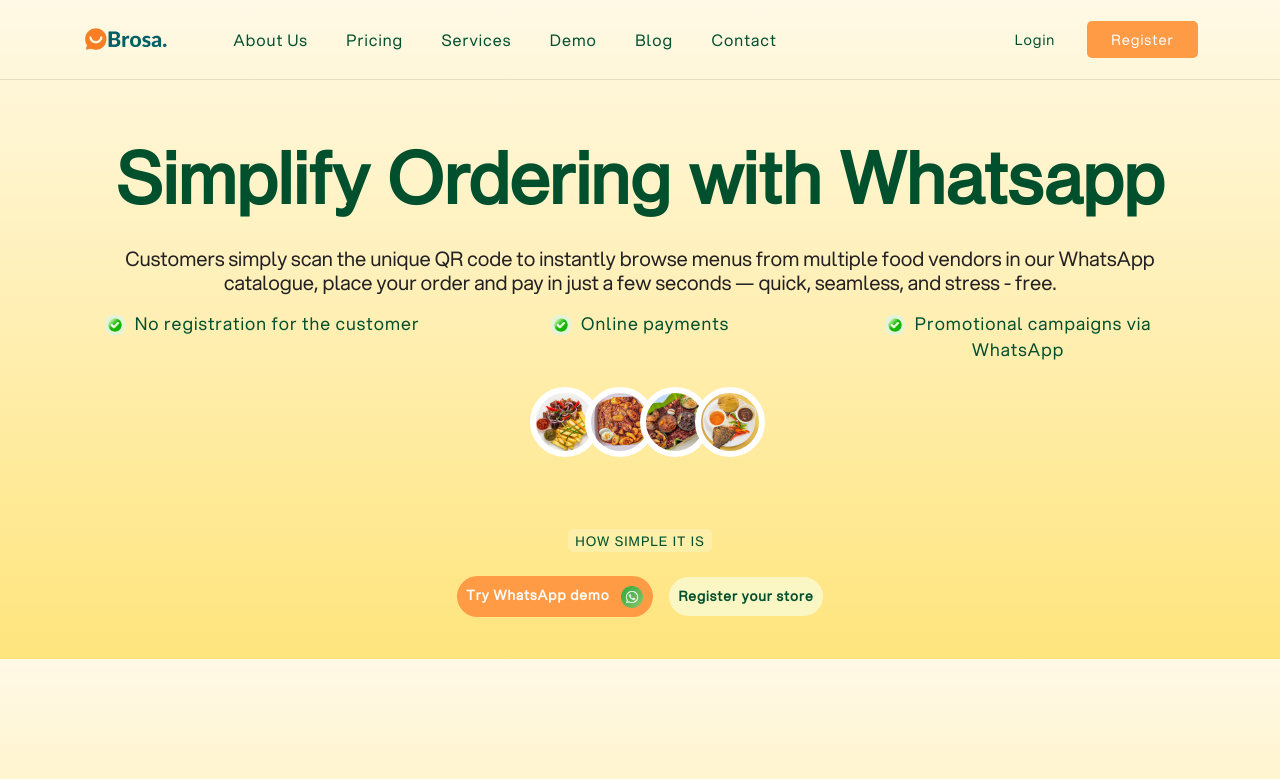
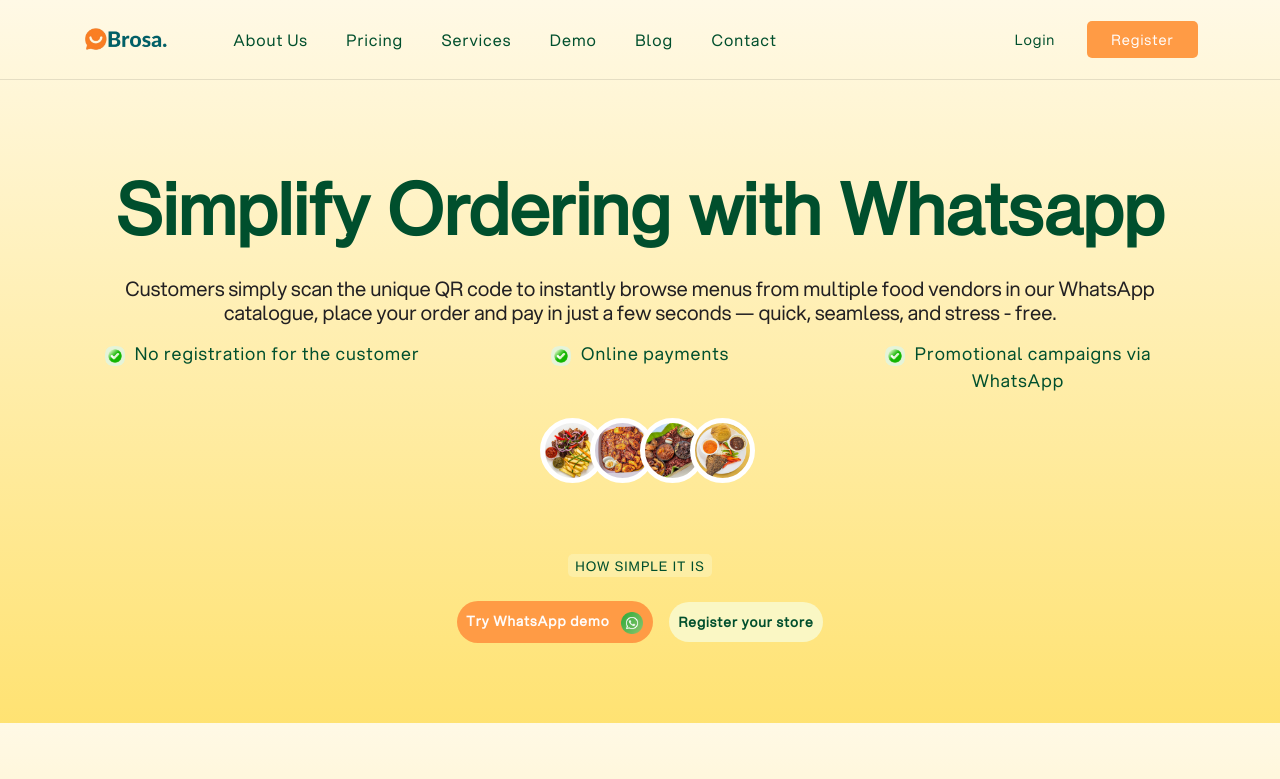
Before and after one commit to DavidDanso/brosa, a Django app: page / in a window 1280 px wide. Shown: the top 779 px of the page. Run offline with Django 5.2, Linux system fonts and the light colour scheme; some libraries are stand-ins or nearby versions.

Commit message:
Update navbar to fixed position and adjust hero section styles for improved layout

```diff
--- a/brosa/templates/brosa/index.html
+++ b/brosa/templates/brosa/index.html
@@ -32,7 +32,7 @@
     <!--======================== Main-Section ================================-->
     <main>
       <!-- Nav Links -->
-      <nav class="navbar navbar-expand-lg navbar-custom">
+      <nav class="navbar navbar-expand-lg navbar-custom fixed-top">
         <div class="container">
           <!-- Brand/Logo -->
           <a class="navbar-brand" href="#">
--- a/static/css/main.css
+++ b/static/css/main.css
@@ -165,7 +165,7 @@ a:hover {
   margin-bottom: 1rem;
   text-align: center;
   font-weight: 700;
-  padding-top: 10%;
+  padding-top: 35%;
   line-height: 1.1;
 }
 #hero p {
@@ -189,8 +189,8 @@ a:hover {
   letter-spacing: 1px;
 }
 .avatar {
-  width: 80px;
-  height: 80px;
+  width: 70px;
+  height: 70px;
   border-radius: 50%;
   border: 4px solid #ffffff;
   margin-right: -15px;
@@ -362,7 +362,7 @@ a:hover {
 
   /* hero */
   #hero {
-    height: 72vh;
+    height: 90vh;
   }
   .hero-intro {
     margin: 3px;
@@ -370,7 +370,7 @@ a:hover {
   #hero h1 {
     font-size: 8.6vh;
     margin-bottom: 2rem;
-    padding-top: 5%;
+    padding-top: 15%;
   }
   #hero p {
     font-size: 2.5vh;
@@ -386,9 +386,9 @@ a:hover {
     letter-spacing: 1px;
   }
   .avatar {
-    width: 70px;
-    height: 70px;
-    border: 6px solid #ffffff;
+    width: 65px;
+    height: 65px;
+    border: 5px solid #ffffff;
     margin-right: -15px;
   }
   .how-simple {
```
